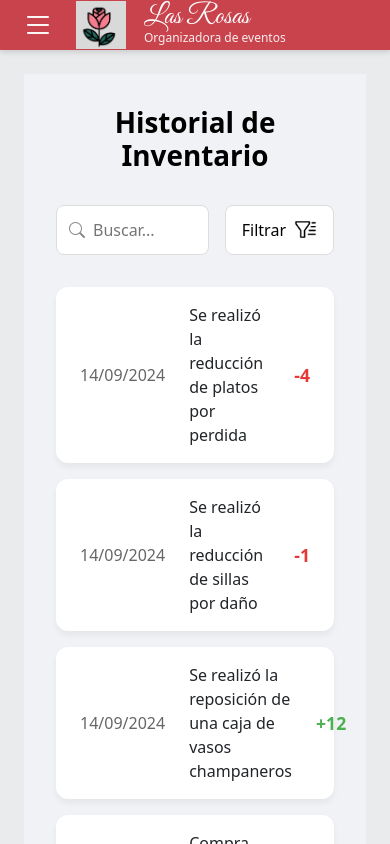
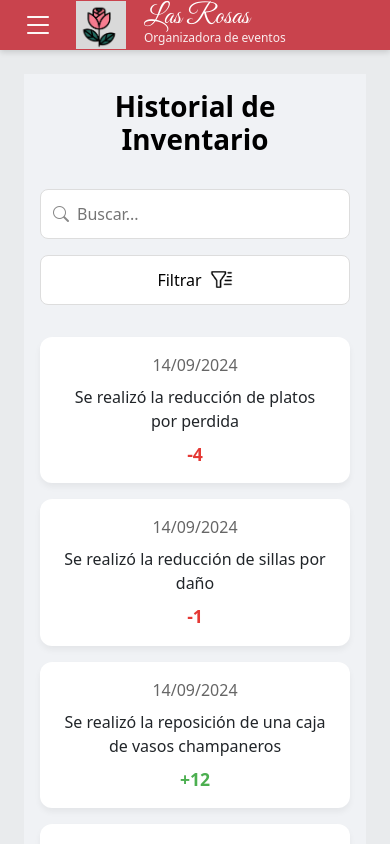
Before and after one commit to Niv3kk/LasRosas, a Vue app in the folder frontend/: page /app/historial-inventario in a window 390 px wide. Built offline with nearby package versions, Linux system fonts and the light colour scheme.

Commit message:
Responsivo terminado parte Administrador

```diff
--- a/frontend/src/components/EditarInventarioModal.vue
+++ b/frontend/src/components/EditarInventarioModal.vue
@@ -89,7 +89,7 @@ const quitarItem = (index) => {
 <style scoped>
 /* (Estilos existentes del modal) */
 .modal-overlay { position: fixed; top: 0; left: 0; width: 100%; height: 100%; background-color: rgba(0,0,0,0.6); display: flex; justify-content: center; align-items: center; z-index: 1000; }
-.modal-content { background: white; padding: 2rem; border-radius: 15px; width: 90%; max-width: 900px; box-shadow: 0 5px 15px rgba(0,0,0,0.3); max-height: 90vh; display: flex; flex-direction: column; }
+.modal-content { background: white; padding: 1rem; border-radius: 15px; width: 90%; max-width: 900px; box-shadow: 0 5px 15px rgba(0,0,0,0.3); max-height: 90vh; display: flex; flex-direction: column; }
 .modal-title { text-align: center; font-size: 1.8rem; margin-bottom: 1.5rem; flex-shrink: 0; }
 .table-scroll-wrapper { overflow-y: auto; flex-grow: 1; border: 1px solid #eee; border-radius: 8px; }
 .modal-table { width: 100%; border-collapse: collapse; }
--- a/frontend/src/components/EditarUsuarioModal.vue
+++ b/frontend/src/components/EditarUsuarioModal.vue
@@ -16,8 +16,6 @@
       </div>
 
       <div class="modal-actions">
-        <button v-if="usuario" class="btn btn-delete" @click="borrar">Borrar</button>
-        <div class="spacer"></div>
         <button class="btn btn-cancel" @click="$emit('cerrar')">Cancelar</button>
         <button class="btn btn-save" @click="guardar">Guardar</button>
       </div>
@@ -74,7 +72,7 @@ const borrar = () => {
 .form-section { display: flex; flex-direction: column; gap: 0.5rem; }
 .form-section label { font-weight: 600; color: #555; margin-top: 0.5rem; }
 .form-section input, .form-section select { width: 100%; padding: 0.75rem; border: 1px solid #ccc; border-radius: 8px; font-size: 1rem; box-sizing: border-box; }
-.modal-actions { display: flex; justify-content: flex-end; gap: 1rem; margin-top: 2rem; align-items: center; }
+.modal-actions { display: flex; justify-content: space-evenly; gap: 1rem; margin-top: 2rem; align-items: center; }
 .spacer { flex-grow: 1; } /* Espaciador flexible */
 .btn { border: none; border-radius: 8px; padding: 0.75rem 1.5rem; color: white; cursor: pointer; font-weight: 600; }
 .btn-delete { background-color: #E53935; }
--- a/frontend/src/pages/HistorialAquileresPage.vue
+++ b/frontend/src/pages/HistorialAquileresPage.vue
@@ -165,6 +165,7 @@ const guardarAlquiler = (alquilerEditado) => {
   cursor: pointer;
   font-size: 1rem;
   transition: background-color 0.2s;
+  justify-content: center;
 }
 
 .filter-btn img {
--- a/frontend/src/pages/HistorialInventarioPage.vue
+++ b/frontend/src/pages/HistorialInventarioPage.vue
@@ -156,4 +156,30 @@ const historial = ref([
 .negative-change {
   color: #E53935; /* Rojo */
 }
+/* ===== NUEVO: ESTILOS RESPONSIVOS ===== */
+@media (max-width: 768px) {
+  .historial-container {
+    padding: 1rem; /* Menos padding en la página */
+  }
+
+  .search-bar {
+    flex-direction: column; /* Apila el buscador y el filtro */
+  }
+  .filter-btn{
+    justify-content: center;
+  }
+
+  .log-card {
+    grid-template-columns: 1fr; /* Cambia el grid a una sola columna */
+    gap: 0.5rem; /* Reduce el espacio entre los items apilados */
+    text-align: center; /* Centra el contenido para un look uniforme */
+  }
+
+  /* Anulamos las alineaciones específicas para que el centrado general funcione */
+  .log-date,
+  .log-detail,
+  .log-change {
+    text-align: center;
+  }
+}
 </style>
--- a/frontend/src/pages/InicioPage.vue
+++ b/frontend/src/pages/InicioPage.vue
@@ -1,6 +1,6 @@
 <template>
   <div>
-    <div class="d-flex align-items-center mb-3">
+    <div class="d-flex flex-column flex-md-row align-items-center mb-3">
       <h2
         class="section-title mb-0 flex-grow-1"
         :class="{ 'active-title': vistaActiva === 'pendientes' }"
--- a/frontend/src/pages/InventarioPage.vue
+++ b/frontend/src/pages/InventarioPage.vue
@@ -4,7 +4,7 @@
 
     <div class="table-container">
       <div class="table-scroll-wrapper">
-        <table class="inventory-table">
+        <table class="inventory-table responsive-table">
           <thead>
             <tr>
               <th>Cant.</th>
@@ -16,11 +16,11 @@
           </thead>
           <tbody>
             <tr v-for="item in inventario" :key="item.id">
-              <td class="text-right">{{ item.cantidad }}</td>
-              <td>{{ item.detalle }}</td>
-              <td class="text-right">{{ item.stockInicial }}</td>
-              <td class="text-right">{{ item.salidas }}</td>
-              <td class="text-right fw-bold">{{ item.total }}</td>
+              <td data-label="Cant." class="text-right">{{ item.cantidad }}</td>
+              <td data-label="Detalle">{{ item.detalle }}</td>
+              <td data-label="Stock Inicial" class="text-right">{{ item.stockInicial }}</td>
+              <td data-label="Salidas" class="text-right">{{ item.salidas }}</td>
+              <td data-label="Total" class="text-right fw-bold">{{ item.total }}</td>
             </tr>
           </tbody>
         </table>
@@ -130,7 +130,7 @@ const guardarInventario = (inventarioEditado) => {
 
 .inventory-table th,
 .inventory-table td {
-  padding: 0.8rem 1rem;
+  padding: 0.8rem 5px;
   text-align: left;
   vertical-align: middle;
 }
@@ -197,20 +197,20 @@ const guardarInventario = (inventarioEditado) => {
   border-color: #00BCD4 !important;
   box-shadow: none !important;
 }
-/* ===== NUEVO: ESTILOS RESPONSIVOS PARA LA TABLA PRINCIPAL ===== */
+/* TUS ESTILOS RESPONSIVOS ESTÁN CORRECTOS, AHORA FUNCIONARÁN */
 @media (max-width: 768px) {
   .inventario-container {
-    padding: 1rem; /* Menos padding en la página */
+    padding: 1rem;
   }
   .table-container {
-    padding: 0.5rem; /* Menos padding en la tarjeta */
+    padding: 0.5rem;
   }
   .responsive-table thead {
-    display: none; /* Ocultamos la cabecera original */
+    display: none;
   }
   .responsive-table tr {
     display: block;
-    border: 1px solid #ddd;
+    border: 1px solid #00000069;
     border-radius: 8px;
     margin-bottom: 1rem;
     padding: 1rem;
--- a/frontend/src/pages/ListaPreciosPage.vue
+++ b/frontend/src/pages/ListaPreciosPage.vue
@@ -272,7 +272,7 @@ const guardarCambios = (listaEditada) => {
 
   /* (El código para la tabla responsiva no necesita cambios) */
   .responsive-table thead { display: none; }
-  .responsive-table tr { display: block; border: 1px solid #ddd; border-radius: 8px; margin-bottom: 1rem; padding: 1rem; }
+  .responsive-table tr { display: block; border: 1px solid #00000069; border-radius: 8px; margin-bottom: 1rem; padding: 1rem; }
   .responsive-table td { display: block; text-align: right !important; padding-left: 50%; position: relative; border-bottom: 1px dotted #eee; }
   .responsive-table td:last-child { border-bottom: none; }
   .responsive-table td:before { content: attr(data-label); position: absolute; left: 10px; width: 45%; text-align: left; font-weight: bold; }
--- a/frontend/src/pages/UsuariosPage.vue
+++ b/frontend/src/pages/UsuariosPage.vue
@@ -220,4 +220,29 @@ const borrarUsuario = (idUsuario) => {
   border-color: #E53935 !important;
   box-shadow: none !important;
 }
+/* ===== NUEVO: ESTILOS RESPONSIVOS PARA LA PÁGINA ===== */
+@media (max-width: 768px) {
+  .usuarios-container {
+    padding: 1rem;
+  }
+  .main-title {
+    font-size: 1.8rem; /* Título más pequeño */
+  }
+
+  /* Ocultamos la cabecera en móvil, ya que el layout será obvio */
+  .user-list-header {
+    display: none;
+  }
+
+  .user-row {
+    grid-template-columns: 1fr; /* Cambiamos a una sola columna */
+    text-align: center; /* Centramos todo el texto */
+    gap: 0.75rem; /* Menos espacio entre los elementos apilados */
+  }
+
+  .actions {
+    justify-content: center; /* Centramos los botones */
+    margin-top: 0.5rem;
+  }
+}
 </style>
```
